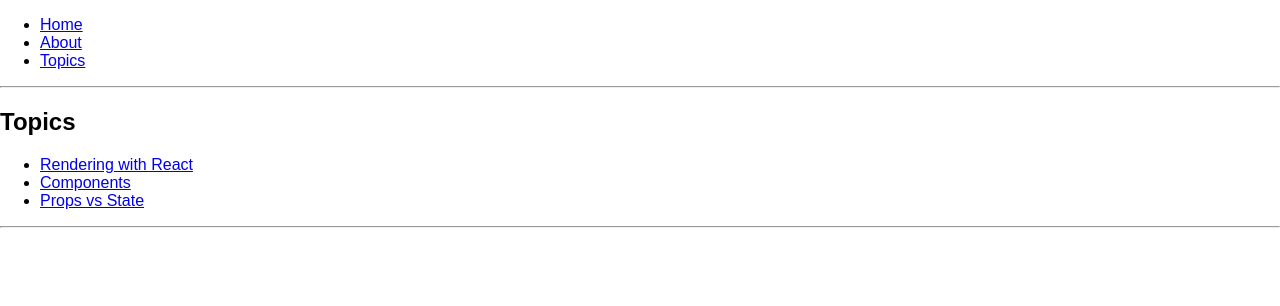
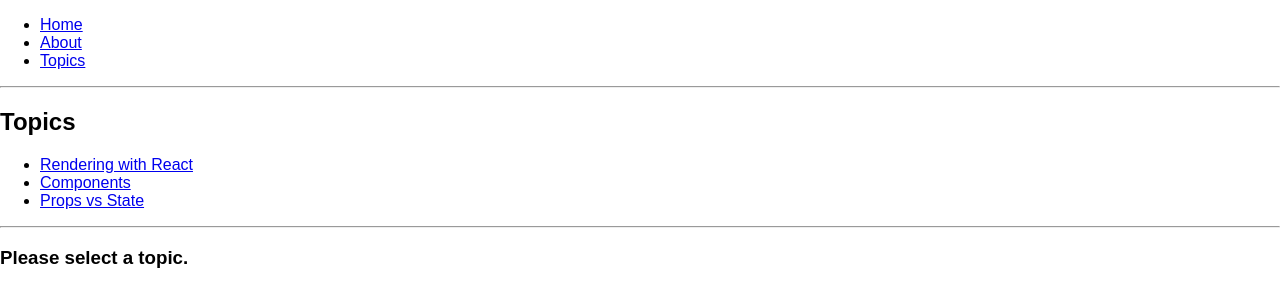
Before and after one commit to maloneyl/tmg-react-bootcamp-day-4-intro, a React (Create React App) app: page /topics in a window 1280 px wide. Shown: the top 306 px of the page. Built offline with nearby package versions, Linux system fonts and the light colour scheme.

Commit message:
try to use Route with render function (not component)

```diff
--- a/src/components/Topics.js
+++ b/src/components/Topics.js
@@ -27,6 +27,9 @@ export default function Topics({ match }) {
       <hr />
 
       <Route path={`${match.path}/:topicId`} component={Topic}></Route>
+      <Route exact path={match.path} render={() => {
+        return <h3>Please select a topic.</h3>
+      }} />
     </div>
   )
 }
```
